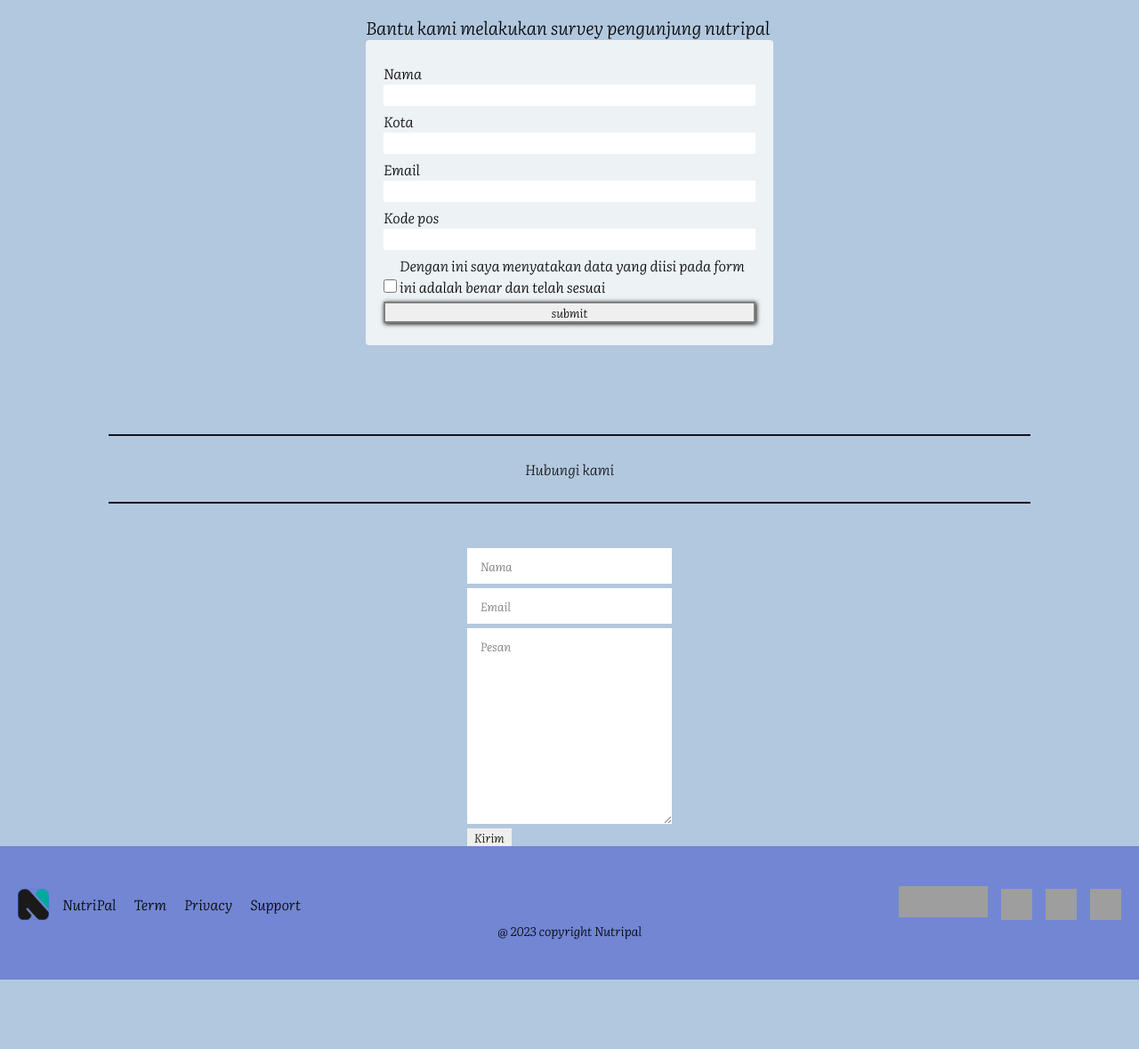
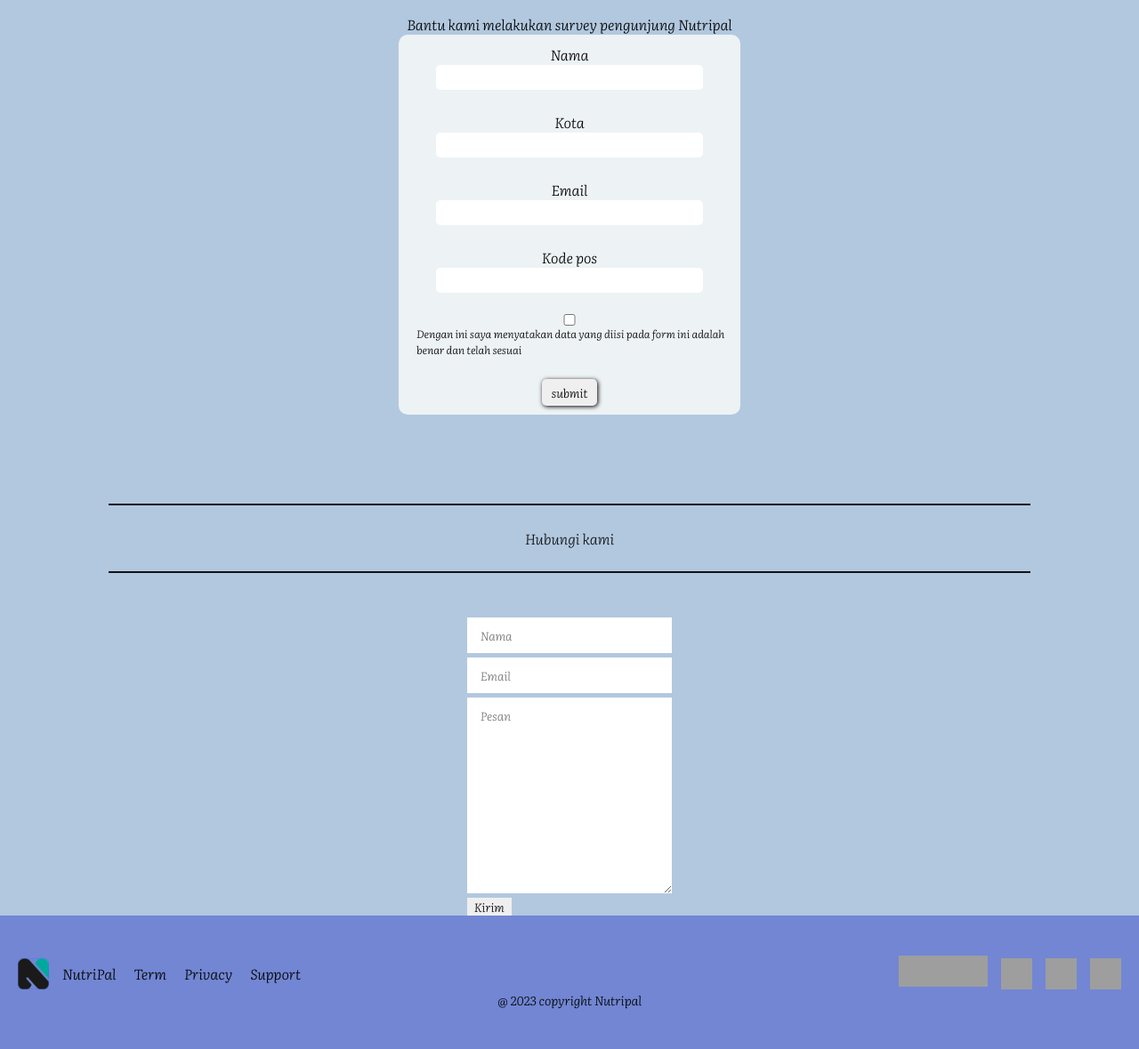
Before and after one commit to Mamangbili/test, a plain HTML site: page index.html in a window 1280 px wide. Shown: the part 1360-2539 px from the top of the page at 89% size. Before the commit the page ends 2461 px from the top, so only its background shows below. Drawn offline with Linux system fonts and the light colour scheme; grey boxes are pictures that could not be loaded.

Commit message:
filebaru

```diff
--- a/index.html
+++ b/index.html
@@ -10,7 +10,11 @@
   <body>
     <div>
       <section class="hero">
-        <div class="hero-img"><img src="https://images.unsplash.com/photo-1490818387583-1baba5e638af?ixlib=rb-4.0.3&ixid=M3wxMjA3fDB8MHxwaG90by1wYWdlfHx8fGVufDB8fHx8fA%3D%3D&auto=format&fit=crop&w=1464&q=80" /></div>
+        <div class="hero-img">
+          <img
+            src="https://images.unsplash.com/photo-1490818387583-1baba5e638af?ixlib=rb-4.0.3&ixid=M3wxMjA3fDB8MHxwaG90by1wYWdlfHx8fGVufDB8fHx8fA%3D%3D&auto=format&fit=crop&w=1464&q=80"
+          />
+        </div>
         <header>
           <nav>
             <ul>
@@ -26,11 +30,13 @@
               <a href="">
                 <li>Hubungi kami</li>
               </a>
-              <li><a href="">
+              <li>
+                <a href="">
                   <div class="logo">
                     <img src="nutripal.png" alt="" />
                   </div>
-              </a></li>
+                </a>
+              </li>
             </ul>
           </nav>
         </header>
@@ -40,7 +46,11 @@
         </h1>
 
         <div id="search" class="border shadow">
-          <label for="search-input"><img src="https://cdn-icons-png.flaticon.com/512/54/54481.png" alt="" /></label>
+          <label for="search-input"
+            ><img
+              src="https://cdn-icons-png.flaticon.com/512/54/54481.png"
+              alt=""
+          /></label>
           <input id="search-input" placeholder="Cari gizi makanan..." type="" />
         </div>
 
@@ -67,51 +77,58 @@
       <section id="info">
         <div class="card shadow">
           <h2>Informasi Nutrisi Praktikal</h2>
-          <img src="https://cdn-icons-png.flaticon.com/512/649/649371.png" alt="" />
+          <img
+            src="https://cdn-icons-png.flaticon.com/512/649/649371.png"
+            alt=""
+          />
           <p>
             Parameter nutrisi yang penting anda perhatikan untuk melakukan diet.
           </p>
         </div>
         <div class="card shadow">
           <h2>Kalkulator Nutrisi</h2>
-          <img src="https://cdn.icon-icons.com/icons2/2457/PNG/512/calculator_calories_daily_fitness_diet_icon_149045.png" alt="" />
+          <img
+            src="https://cdn.icon-icons.com/icons2/2457/PNG/512/calculator_calories_daily_fitness_diet_icon_149045.png"
+            alt=""
+          />
           <p>Hitung kebutuhan nutrisi anda dengan mudah.</p>
         </div>
         <div class="card shadow">
           <h2>Resep makanan sesuai kebutuhan diet</h2>
-          <img src="https://static.thenounproject.com/png/1884279-200.png" alt="" />
+          <img
+            src="https://static.thenounproject.com/png/1884279-200.png"
+            alt=""
+          />
           <p>Berbagai resep makanan dengan nutrisi yang tepat.</p>
         </div>
       </section>
 
-      <section id="survey">
-        <span>Bantu kami melakukan survey pengunjung nutripal</span>
-        <form action="">
-          <div>
-            <label for="name">Nama</label><input id="name" type="text" />
-          </div>
-          <div>
-            <label for="city">Kota</label><input id="city" type="text" />
-          </div>
-          <div>
-            <label for="email">Email</label><input id="email" type="email" />
-          </div>
-          <div>
+      <section
+        style="
+          width: 100%;
+          display: flex;
+          flex-direction: column;
+          align-items: center;
+        "
+      >
+        <span>Bantu kami melakukan survey pengunjung Nutripal</span>
+        <form action="" id="form">
+          <label for="name">Nama</label
+          ><input class="rounded" id="name" type="text" /><br />
+          <label for="city">Kota</label
+          ><input class="rounded" id="city" type="text" /><br />
+          <label for="email">Email</label
+          ><input class="rounded" id="email" type="email" /><br />
           <label for="zip-code">Kode pos</label
-            ><input id="zip-code" type="number" />
-          </div>
-
-          <input id="status" type="checkbox" />
+          ><input class="rounded" id="zip-code" type="number" /><br />
+          <input class="rounded" id="status" type="checkbox" />
           <label id="check"
             >Dengan ini saya menyatakan data yang diisi pada form ini adalah
             benar dan telah sesuai</label
-          >
-
-          <div id="btn" class="border shadow">
-            <button id="submit-form" type="submit">submit</button>
-          </div>
-
-
+          ><br />
+          <button id="submit-form" type="submit" class="rounded shadow">
+            submit
+          </button>
           <div id="warning"></div>
         </form>
       </section>
@@ -119,7 +136,7 @@
       <section class="hubungi">
         <div class="hubungi">Hubungi kami</div>
 
-        <form action="">
+        <div class="form" action="">
           <input type="text" name="" id="" placeholder="Nama" />
           <input type="email" name="" id="" placeholder="Email" />
           <textarea
@@ -131,11 +148,14 @@
           ></textarea>
 
           <button type="submit">Kirim</button>
-        </form>
+        </div>
       </section>
 
-      <section class="footer">
-        <footer>
+
+    </div>
+
+    <footer class="footer">
+      <section>
         <div>
           <a href="">
             <div class="logo">
@@ -159,15 +179,23 @@
           <a id="link" href="https://skilvul.com"
             ><img src="https://skilvul.com/static/skilvul.svg" alt=""
           /></a>
-            <img src="https://cdn-icons-png.flaticon.com/512/733/733635.png" alt="" />
-            <img src="https://cdn3.iconfinder.com/data/icons/picons-social/57/46-facebook-512.png" alt="" />
-            <img src="https://cdn-icons-png.flaticon.com/512/1936/1936319.png" alt="" />
+          <img
+            src="https://cdn-icons-png.flaticon.com/512/733/733635.png"
+            alt=""
+          />
+          <img
+            src="https://cdn3.iconfinder.com/data/icons/picons-social/57/46-facebook-512.png"
+            alt=""
+          />
+          <img
+            src="https://cdn-icons-png.flaticon.com/512/1936/1936319.png"
+            alt=""
+          />
         </div>
-        </footer>
+      </section>
 
       <span>@ 2023 copyright Nutripal</span>
-      </section>
-    </div>
+    </footer>
   </body>
   <script src="script.js"></script>
 </html>
--- a/script.js
+++ b/script.js
@@ -1,41 +1,65 @@
-const name = document.getElementById('name');
-const city = document.getElementById('city');
-const email = document.getElementById('email');
-const zipCode = document.getElementById('zip-code');
-const submit = document.getElementById('submit-form');
-const status = document.getElementById('status');
-const form = document.getElementsByTagName('form')[0];
-const warning = document.getElementById('warning')
 
-const formData = {
-    name,city,email,zipCode,status
+// const submit = document.getElementById('submit-form');
+
+function handleGetFormData() {
+    const name = document.getElementById('name').value;
+    const city = document.getElementById('city').value;
+    const email = document.getElementById('email').value;
+    const zipCode = document.getElementById('zip-code').value;
+    const status = document.getElementById('status').checked;
+
+    const form = {
+        name,
+        email,
+        city,
+        zipCode,
+        status
+    }
+    return form
+
 }
 
-function isNumber(code) {
-    if(code !== '') code = parseInt(code)
+const formData = handleGetFormData()
 
-    return (typeof code === 'number' && !isNaN(code));
+function isNumber(stringNumber) {
+
+    if (isNaN(stringNumber)) return false
+    return true
 }
 
-function checkBoxisChecked(element){
-    return element.checked
+function checkboxIsChecked() {
+    const { status } = handleGetFormData()
+    return status
 }
 
-function validateFormData(formData){
-    const {name,city,email,zipCode,status} = formData
-    if(formData!==null && isNumber(zipCode.value) && checkBoxisChecked(status)){
+function validateFormData(formData) {
+    console.log(formData.zipCode)
+    if (formData !== null
+        && isNumber(formData.zipCode)
+        && checkboxIsChecked()) {
+        console.log('benarrr')
         return true
     }
-    return false
+
+    else {
+        console.log('salah')
+        return false
+    }
+
 }
 
-form.addEventListener('submit', (e) => {
-    e.preventDefault();
-    console.log('form')
-    if(validateFormData(formData)){
-        warning.innerHTML = ''
-    }
-    else warning.innerHTML='Periksa form anda sekali lagi'
+function submit() {
+    const warning = document.getElementById('warning')
+    if (validateFormData(formData)) {
+    console.log('berhasil')
+    warning.innerHTML = ''}
+    else {
+    console.log('gagal')
+    warning.innerHTML = 'Periksa form anda sekali lagi'}
+}
 
-
+const form = document.getElementsByTag('form')[0];
+form.addEventListener('form', (event) => {
+    event.preventDefault()
+    submit()
 })
--- a/style.css
+++ b/style.css
@@ -174,7 +174,7 @@ section.hero {
   }
 }
 
-section.footer {
+footer.footer {
   position: relative;
   width: 100%;
   height: 150px;
@@ -188,7 +188,7 @@ section.footer {
     text-decoration: none;
   }
 
-  & footer {
+  & section {
     width: 100%;
     display: flex;
     padding-inline: 20px;
@@ -346,7 +346,7 @@ section.hubungi div.hubungi {
   text-align: center;
 }
 
-section.hubungi form {
+section.hubungi .form {
   gap: 5px;
   display: flex;
   width: 20%;
@@ -363,3 +363,39 @@ section.hubungi form {
     width:50px;
   }
 }
+
+.rounded{
+  border-radius: 5px;
+}
+
+#form{
+  background-color: var(--primary2);
+  width:30%;
+  display:flex;
+  flex-direction: column;
+  align-items: center;
+  border-radius: 10px;
+  padding: 10px;
+
+  & #check{
+    display:block;
+    font-size: 12px;
+    margin-left:10px;
+  }
+
+  & label {
+    display:block;
+
+  }
+
+  & input{
+    padding-block: 4px;
+    display:block;
+    width:300px;
+  }
+
+  & button {
+    padding-block: 5px;
+    padding-inline: 10px;
+  }
+}
```
Also changed, not shown: 1 other file. Lines whose indentation alone changed are shown as unchanged.
